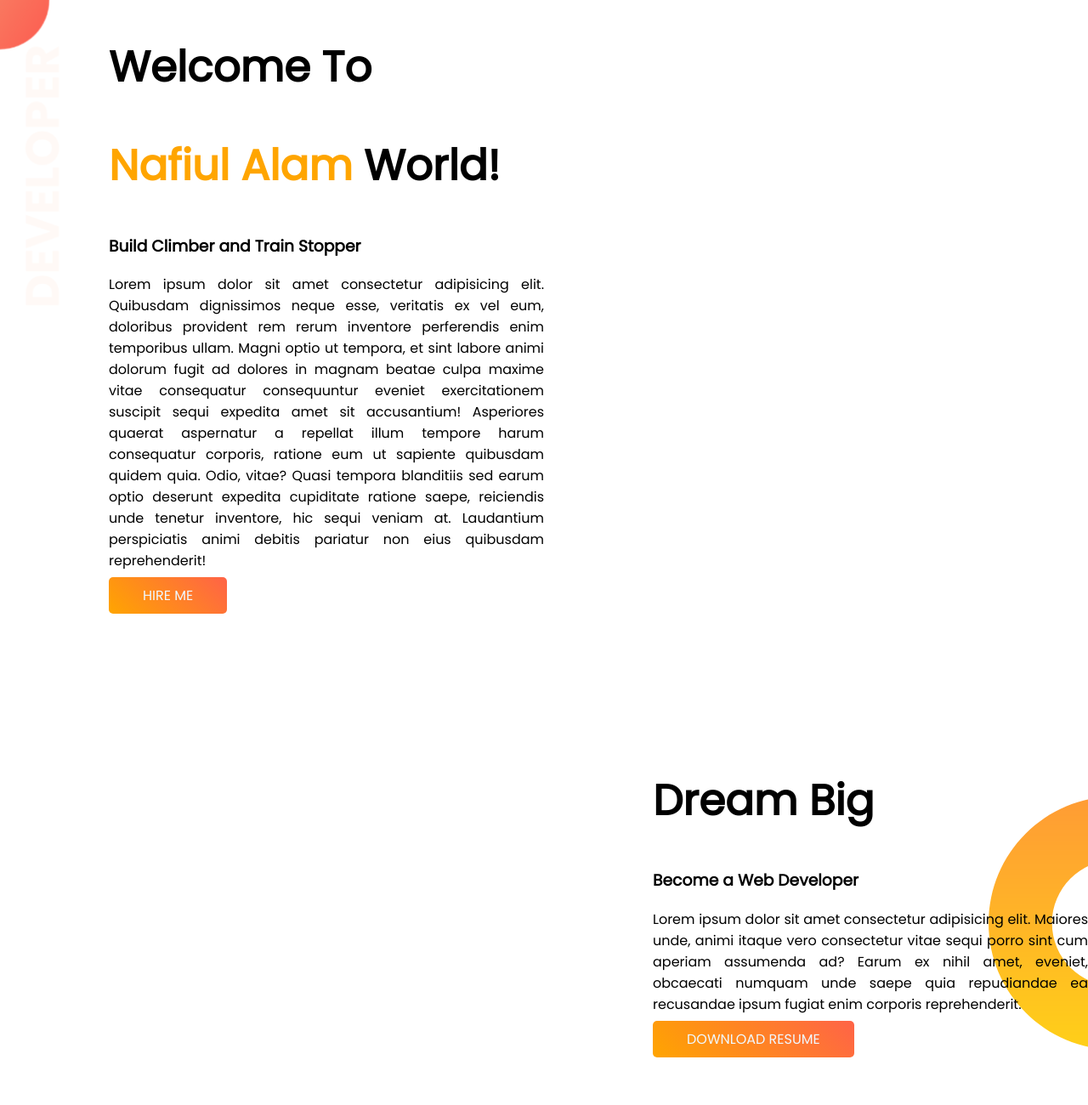
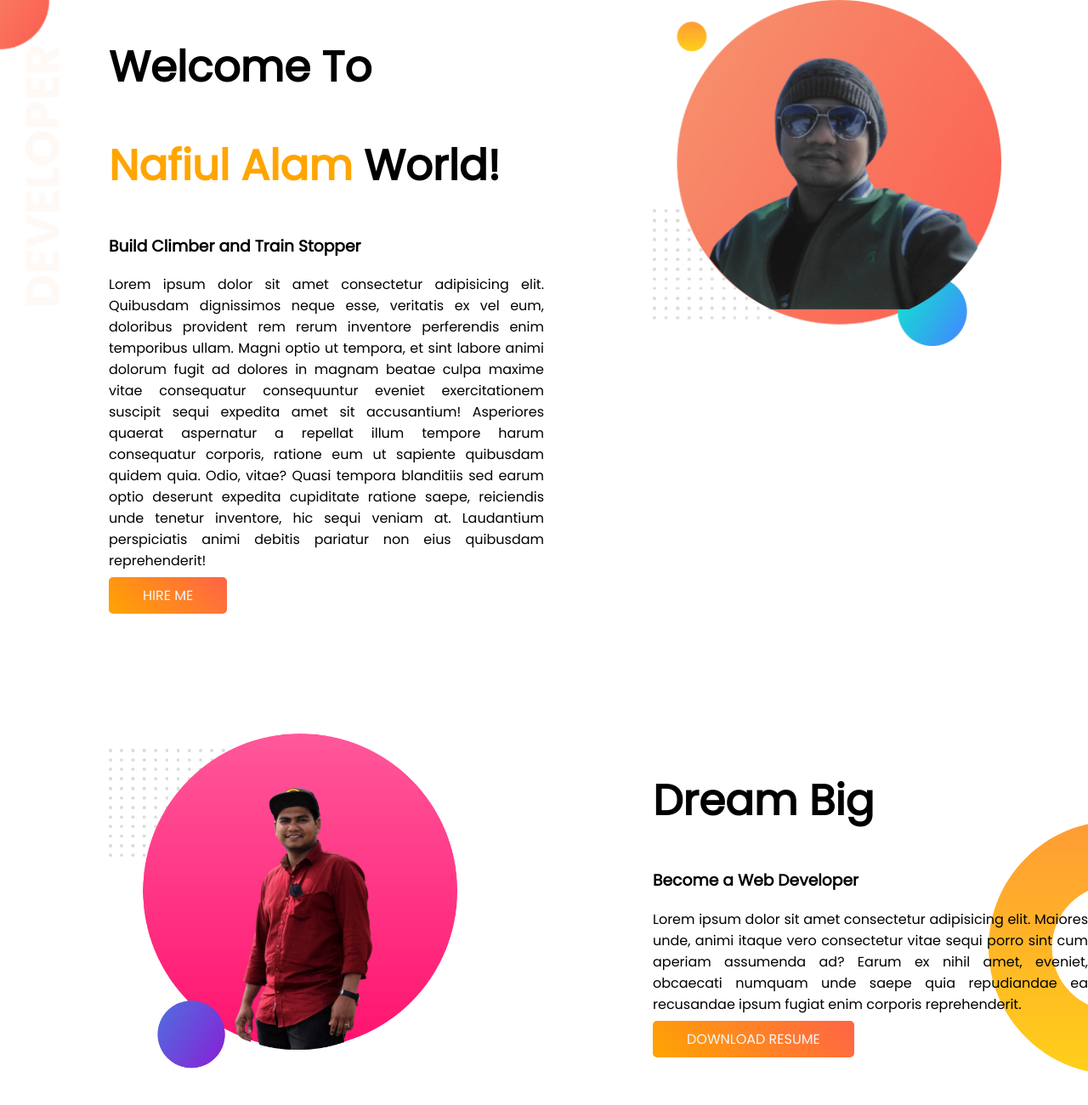
Before and after one commit to nafiul-alam-29/developer-portfolio, a plain HTML site: page index.html in a window 1280 px wide. Shown: the top 1300 px of the page at 85% size. Drawn offline with Linux system fonts and the light colour scheme; the site is published under a folder, as on GitHub Pages, so addresses that start at the root find nothing.

Commit message:
image problem

```diff
--- a/index.html
+++ b/index.html
@@ -36,13 +36,13 @@
         <a class="linked-button" target="_blank" href=""> HIRE ME </a>
       </div>
       <div class="half-width">
-        <img src="/images/my-bg-01.png" alt="" />
+        <img src="images/my-bg-01.png" alt="" />
       </div>
     </section>
 
     <section class="dream-big flexible-container">
       <div class="half-width">
-        <img src="/images/my-bg21.png" alt="" />
+        <img src="images/my-bg21.png" alt="" />
       </div>
 
       <div class="half-width">
```
